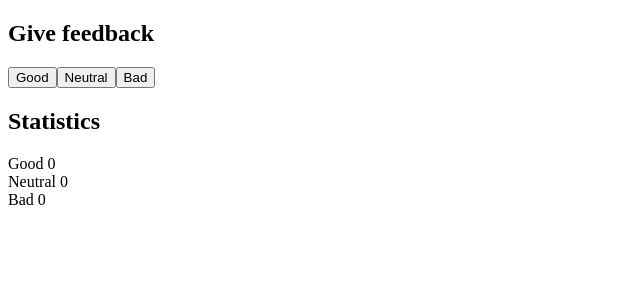
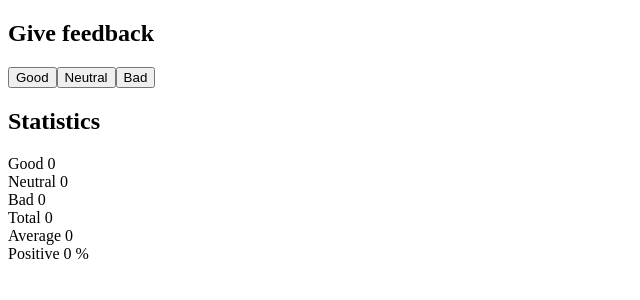
Before and after one commit to pnandez/FullstackOpen, a React (Create React App) app in the folder part1/unicafe/: page / in a window 1280 px wide. Shown: the top 300 px of the page, without its empty margins (0-640 px from the left). Built offline with nearby package versions, Linux system fonts and the light colour scheme.

Commit message:
Excercise 1.7

```diff
--- a/part1/unicafe/src/Statistics.js
+++ b/part1/unicafe/src/Statistics.js
@@ -1,4 +1,11 @@
 const Statistics = (props) =>{
+
+  const totalFeedback = props.statisticsDict.good + props.statisticsDict.bad + props.statisticsDict.neutral
+
+  const averageFeedback = totalFeedback === 0 ? 0 :(props.statisticsDict.good - props.statisticsDict.bad) / totalFeedback
+
+  const positiveFeedbackPercentage = totalFeedback === 0 ? 0 :(props.statisticsDict.good/ totalFeedback) *100
+
   return (
     <div>
       <h2>Statistics</h2>
@@ -7,6 +14,12 @@ const Statistics = (props) =>{
         Neutral {props.statisticsDict.neutral}
         <br />
         Bad {props.statisticsDict.bad}
+        <br />
+        Total {totalFeedback}
+        <br />
+        Average {averageFeedback}
+        <br />
+        Positive {positiveFeedbackPercentage} %
     </div>
   )
 }
```
